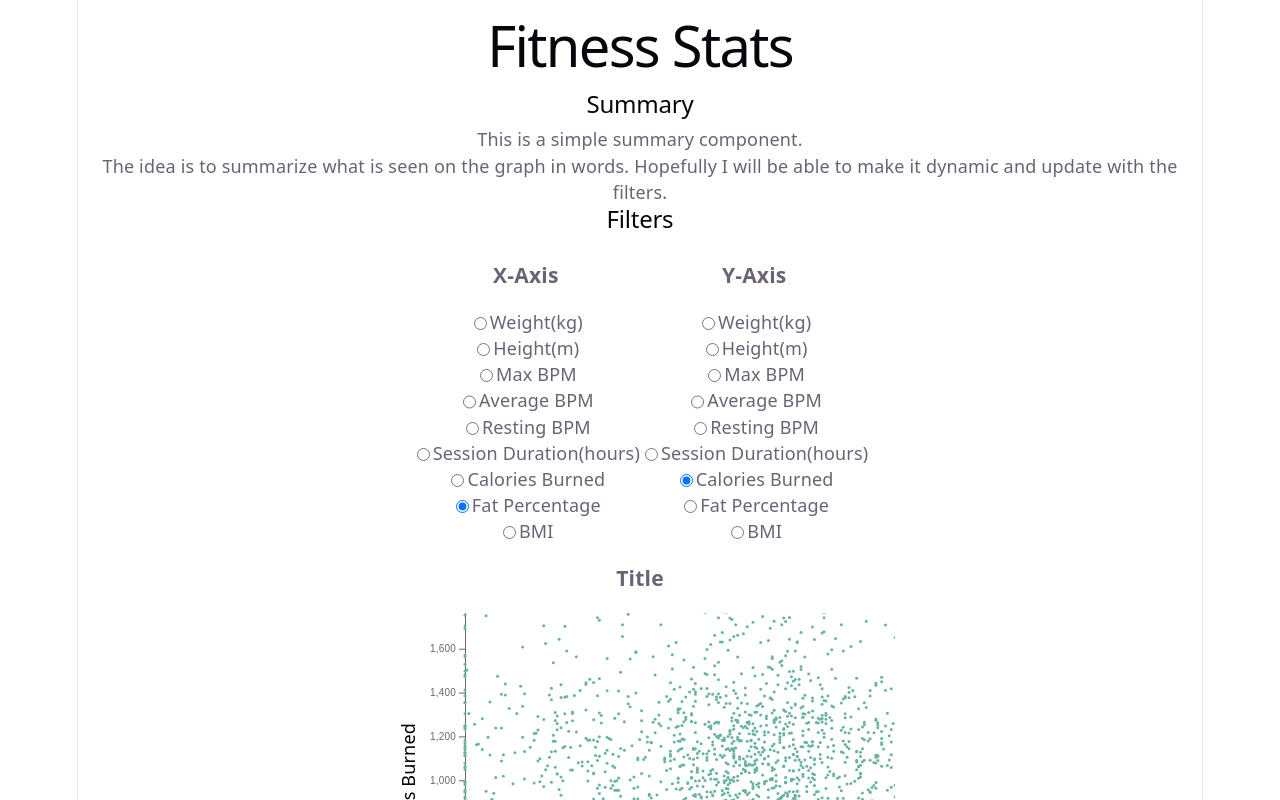
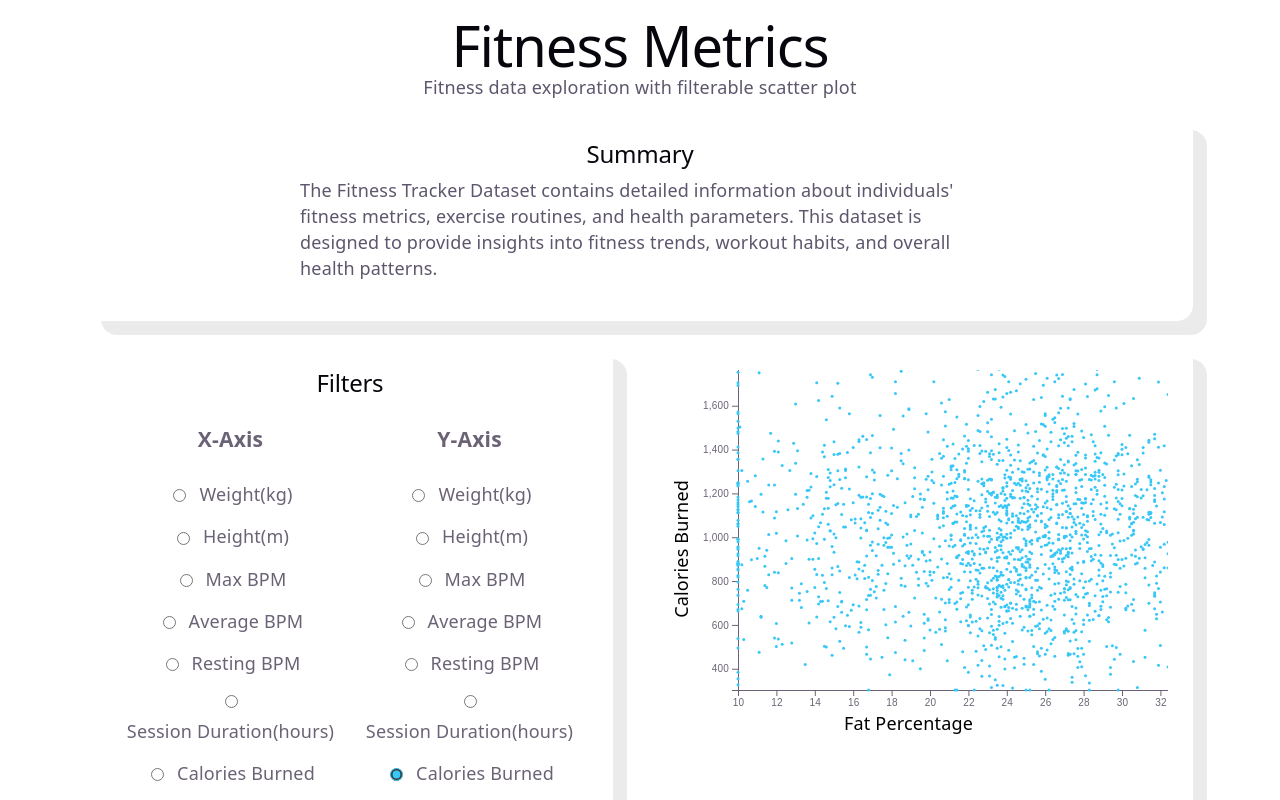
Before and after one commit to partum/fitness-stats, a React (Vite) app: page / in a window 1280 px wide. Shown: the top 800 px of the page. Built offline with nearby package versions, Linux system fonts and the light colour scheme.

Commit message:
updated styles

```diff
--- a/src/App.css
+++ b/src/App.css
@@ -183,13 +183,48 @@
   }
 }
 
-label{
-  display: flex;
-    flex-wrap: wrap;
-    justify-content: center;
-}
-
 .filters{
   display: flex;
     justify-content: center;
 }
+
+p{
+  text-align: left;
+  max-width: 680px; margin: 0 auto 16px; color: #5d566c;
+}
+
+#root{
+  padding: 0 10px;
+  border: none;
+  border-inline: none;
+}
+
+.grid{
+  display: grid;
+  grid-template-columns: 1fr 1fr;
+  gap: 20px;
+  justify-content: center;
+  /* margin-top:50px; */
+}
+
+.card{
+  background: #fff;
+  border-radius: 16px;
+  box-shadow: 14px 14px 0px rgba(0, 0, 0, 0.08);
+  padding: 24px;
+  margin-bottom: 24px;
+}
+
+h1 { letter-spacing: -1px;
+   margin-bottom: 16px; }
+
+   label{
+    display: flex;
+    flex-wrap: wrap;
+    justify-content: center;
+    align-items: center;
+    gap: 10px;
+    padding: 8px 12px;
+   }
+
+   input[type="radio"] { accent-color: #38c7f6; }
--- a/src/App.jsx
+++ b/src/App.jsx
@@ -16,10 +16,13 @@ function App() {
 
   return (
     <>
-      <h1>Fitness Stats</h1>
+      <h1>Fitness Metrics</h1>
+      <p>Fitness data exploration with filterable scatter plot</p>
       <Summary />
-      <Filters defaultX={xAxis} defaultY={yAxis} onChangeX={handleXAxisChange} onChangeY={handleYAxisChange} />
-      <Graphs selectedXAxis={xAxis} selectedYAxis={yAxis} />
+      <div className="grid">
+        <Filters defaultX={xAxis} defaultY={yAxis} onChangeX={handleXAxisChange} onChangeY={handleYAxisChange} />
+        <Graphs selectedXAxis={xAxis} selectedYAxis={yAxis} />
+      </div>
     </>
   )
 }
--- a/src/components/Filters.jsx
+++ b/src/components/Filters.jsx
@@ -4,7 +4,7 @@ import FilterRadio from './FilterRadio';
 
 function Filters(props) {
 
-  return (<span>
+  return (<span className="card">
     <h2>Filters</h2>
     <div className="filters">
       <span>
--- a/src/components/Graphs.jsx
+++ b/src/components/Graphs.jsx
@@ -80,7 +80,7 @@ export default function Graphs({ selectedXAxis, selectedYAxis }) {
         .attr("cx", function (d) { return x(d[selectedXAxis]); })
         .attr("cy", function (d) { return y(d[selectedYAxis]); })
         .attr("r", 1.5)
-        .style("fill", "#69b3a2")
+        .style("fill", "#38c7f6")
         .attr("transform", `translate(${marginRight + 50}, -${marginRight})`);
 
     }, [xMax, yMax])
@@ -102,8 +102,7 @@ export default function Graphs({ selectedXAxis, selectedYAxis }) {
   }, [selectedXAxis, selectedYAxis]);
 
   return (
-    <span>
-      <h3>Title</h3>
+    <span className="card">
       {GraphTest()}
 
     </span>
--- a/src/components/Summary.jsx
+++ b/src/components/Summary.jsx
@@ -1,9 +1,10 @@
 import React, { useState } from 'react';
 function Summary() {
-    return <span>
+    return <span className="card">
         <h2>Summary</h2>
-        <p>This is a simple summary component.</p>
-        <p>The idea is to summarize what is seen on the graph in words. Hopefully I will be able to make it dynamic and update with the filters.</p>
+        <p>The Fitness Tracker Dataset contains detailed information about individuals' fitness metrics, exercise routines,
+            and health parameters.
+            This dataset is designed to provide insights into fitness trends, workout habits, and overall health patterns. </p>
     </span>;
 }
 export default Summary;
```
Also changed, not shown: 1 other file (tests, documents, lock files or other folders).
